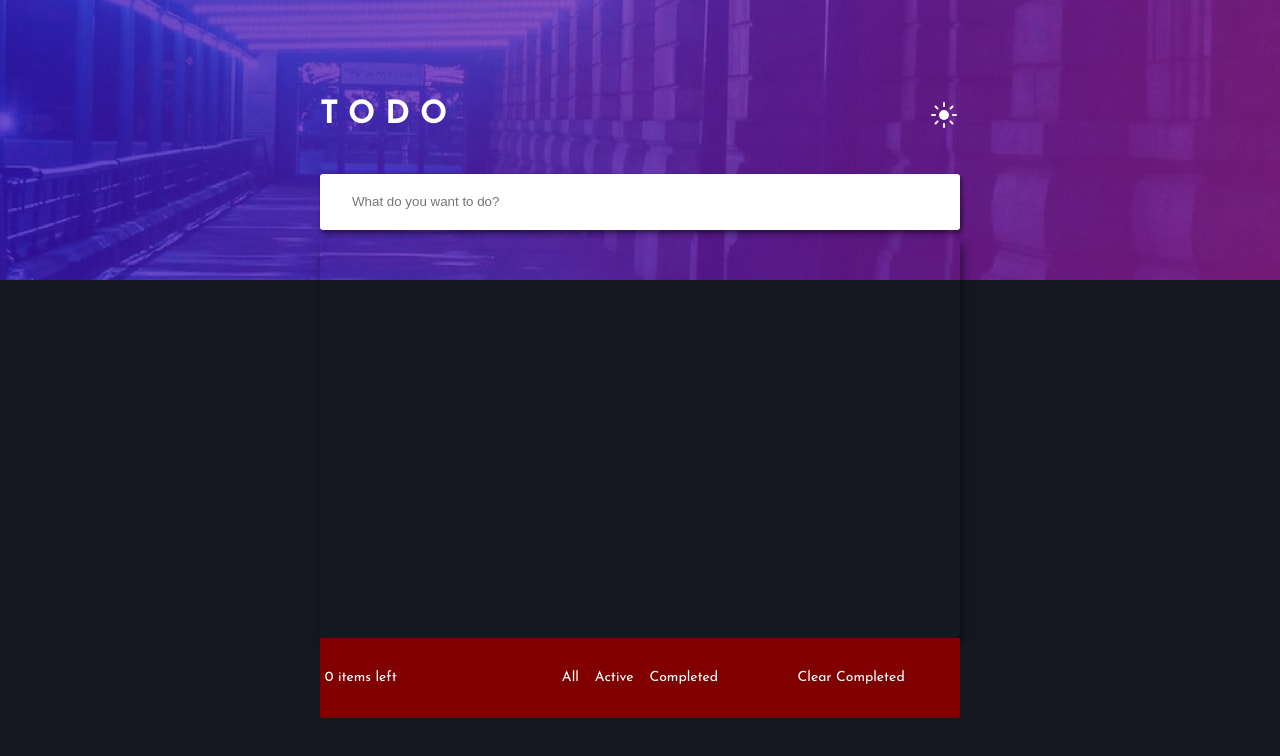
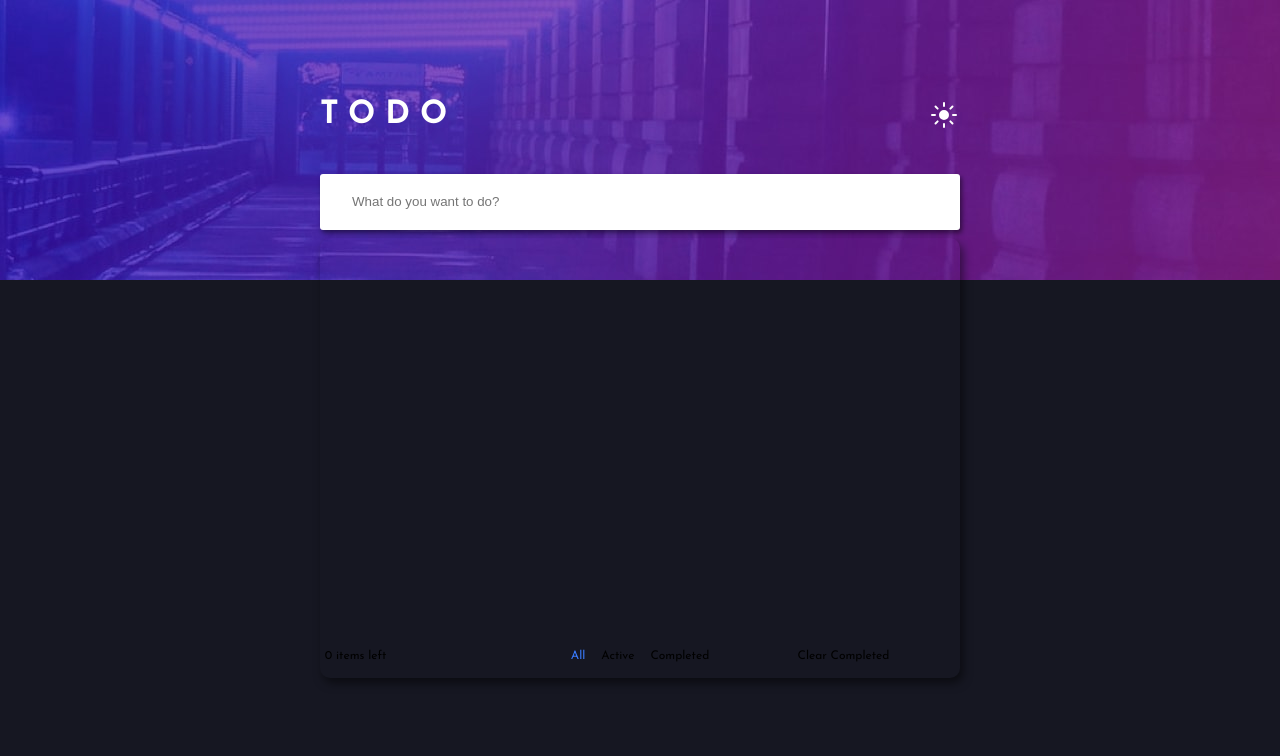
Before and after one commit to DevCollins/frontend-mentor-todo-challenge, a React (Create React App) app: page / in a window 1280 px wide. Shown: the top 756 px of the page. Built offline with nearby package versions, Linux system fonts and the light colour scheme.

Commit message:
completed the app features

```diff
--- a/package.json
+++ b/package.json
@@ -8,6 +8,7 @@
     "@testing-library/react": "^11.2.7",
     "@testing-library/user-event": "^12.8.3",
     "react": "^17.0.2",
+    "react-beautiful-dnd": "^13.1.0",
     "react-dom": "^17.0.2",
     "react-redux": "^7.2.6",
     "react-scripts": "4.0.3",
--- a/src/components/Layout.jsx
+++ b/src/components/Layout.jsx
@@ -1,18 +1,26 @@
 import { useRef, useState } from "react";
 import { useDispatch, useSelector } from "react-redux";
 import { setTheme } from "../state/ThemeSlice";
-import { addTodoItem } from "../state/TodoItemsSlice";
+import { addTodoItem, resetTodos } from "../state/TodoItemsSlice";
 import TodoItem from "./TodoItem";
 import "./css/layout.css";
 
 const Layout = ({ clicked }) => {
+  const filterAll = useRef();
+  const filterActive = useRef();
+  const filterCompleted = useRef();
   const dispatch = useDispatch();
   const todos = useSelector((state) => state.todos);
   const localColors = JSON.parse(localStorage.getItem("theme"));
   const [themeColors, setThemeColors] = useState({ ...localColors });
   const todoInput = useRef(null);
   const [todoItems, setTodoItems] = useState(todos);
-  const [counter, setCounter] = useState(todos.length);
+  const [counter, setCounter] = useState(
+    todos.length !== 0 ? todos[todos.length - 1].id : 0
+  );
+  const [incomplete, setIncomplete] = useState(
+    todos ? todos.filter((todo) => todo.state === "pending").length : 0
+  );
   const [dark, setDark] = useState(true);
   const addTodo = (event) => {
     event.preventDefault();
@@ -41,23 +49,45 @@ const Layout = ({ clicked }) => {
     if (todos) {
       if (category === "all") {
         setTodoItems(JSON.parse(localStorage.getItem("todos")));
+        filterAll.current.style.color = "hsl(220, 98%, 61%)";
+        filterCompleted.current.style.color = themeColors.lightGrayishBlue;
+        filterActive.current.style.color = themeColors.lightGrayishBlue;
       } else if (category === "active") {
-        const activeTodos = todos.filter((item) => {
+        const activeTodos = JSON.parse(localStorage.getItem("todos")).filter(
+          (item) => {
             return item.state === "pending";
-        });
+          }
+        );
         setTodoItems(activeTodos);
-        console.log(category);
+        filterActive.current.style.color = "hsl(220, 98%, 61%)";
+        filterCompleted.current.style.color = themeColors.lightGrayishBlue;
+        filterAll.current.style.color = themeColors.lightGrayishBlue;
       } else if (category === "completed") {
-        const completedTodos = todos.filter((item) => {
+        const completedTodos = JSON.parse(localStorage.getItem("todos")).filter(
+          (item) => {
             return item.state !== "pending";
-        });
+          }
+        );
         setTodoItems(completedTodos);
+        filterCompleted.current.style.color = "hsl(220, 98%, 61%)";
+        filterAll.current.style.color = themeColors.darkGrayishBlue;
+        filterActive.current.style.color = themeColors.darkGrayishBlue;
       } else {
         setTodoItems(JSON.parse(localStorage.getItem("todos")));
+        filterAll.current.style.color = "hsl(220, 98%, 61%)";
       }
     }
   };
 
+  const clearCompleted = () => {
+    const incompleteTodos = todos.filter((todo) => {
+      return todo.state === "pending";
+    });
+    dispatch(resetTodos({ todos: incompleteTodos }));
+
+    setTodoItems(incompleteTodos);
+    setIncomplete(incompleteTodos.length);
+  };
   const lightThemeIcon = (
     <svg xmlns="http://www.w3.org/2000/svg" width="26" height="26">
       <path
@@ -82,7 +112,7 @@ const Layout = ({ clicked }) => {
       <div className="todo-layout__title">
         <h3>TODO</h3>
         <div className="theme-toggle" onClick={toggleTheme}>
-          {themeColors.theme === "dark" ? darkThemeicon : lightThemeIcon}
+          {!themeColors.theme === "dark" ? darkThemeicon : lightThemeIcon}
         </div>
       </div>
       <form onSubmit={(event) => addTodo(event)}>
@@ -97,22 +127,66 @@ const Layout = ({ clicked }) => {
           }}
         />
       </form>
-      <div className="todo-items">
+      <div
+        className="todo-items"
+        onClick={() =>
+          setIncomplete(
+            JSON.parse(localStorage.getItem("todos")).filter(
+              (todo) => todo.state === "pending"
+            ).length
+          )
+        }
+      >
+        <div
+          className="todo-items-container"
+          onClick={() =>
+            setTodoItems(JSON.parse(localStorage.getItem("todos")))
+          }
+        >
           {todoItems.map((item) => {
             return <TodoItem item={item} key={item.id} colors={themeColors} />;
           })}
         </div>
-      <div className="footer">
+        <div
+          className="footer"
+          style={{ backgroundColor: `${themeColors.veryDarkDesaturatedBlue}` }}
+        >
           <div className="counter">
-          <p>{counter} items left</p>
+            <p style={{ color: themeColors.lightGrayishBlue }}>
+              {incomplete} items left
+            </p>
           </div>
           <div className="filters">
-          <p onClick={() => filter("all")}>All</p>
-          <p onClick={() => filter("active")}>Active</p>
-          <p onClick={() => filter("completed")}>Completed</p>
+            <p
+              ref={filterAll}
+              onClick={() => filter("all")}
+              style={{ color: "hsl(220, 98%, 61%)" }}
+            >
+              All
+            </p>
+            <p
+              ref={filterActive}
+              onClick={() => filter("active")}
+              style={{ color: themeColors.lightGrayishBlue }}
+            >
+              Active
+            </p>
+            <p
+              ref={filterCompleted}
+              onClick={() => filter("completed")}
+              style={{ color: themeColors.lightGrayishBlue }}
+            >
+              Completed
+            </p>
           </div>
           <div className="clear">
-          <p>Clear Completed</p>
+            <p
+              onClick={clearCompleted}
+              style={{ color: themeColors.lightGrayishBlue }}
+            >
+              Clear Completed
+            </p>
+          </div>
         </div>
       </div>
     </div>
--- a/src/components/css/layout.css
+++ b/src/components/css/layout.css
@@ -1,5 +1,7 @@
 .todo-layout {
   width: 50%;
+  max-width: 700px;
+  min-width: 400px;
   min-height: 70vh;
   position: fixed;
   top: 8vh;
@@ -55,27 +57,33 @@
 
 .todo-items {
   width: 100%;
-  height: 50vh;
-  border-radius: 5px;
-  overflow-x: hidden;
-  overflow-y: scroll;
+  height: 55vh;
+  border-radius: 10px;
+  position: relative;
   box-shadow: 3px 5px 10px rgba(0, 0, 0, 0.5);
+  display: flex;
+  flex-direction: column;
+  justify-content: space-between;
+}
+.todo-items-container {
+  width: 100%;
+  height: 90%;
+  overflow-y: auto;
+  position: relative;
 }
 
 ::-webkit-scrollbar {
-  background-color: inherit;
   width: 0.4rem;
+  background-color: transparent;
 }
 ::-webkit-scrollbar-thumb {
-  background-color: hsl(235, 24%, 19%);
+  background-color: maroon;
   cursor: pointer;
   border-radius: 10px;
 }
-::-webkit-scrollbar-track {
-  background-color: maroon;
-}
+
 ::-webkit-scrollbar-track-piece {
-  background-color: inherit;
+  display: none;
 }
 
 .footer {
@@ -83,9 +91,8 @@
   align-items: center;
   justify-content: space-between;
   width: 100%;
-  height: 5rem;
-  background: maroon;
   padding: 0 0.3rem;
+  height: 10%;
 }
 .counter {
   flex: 1;
@@ -104,7 +111,17 @@
 }
 
 .footer p {
-  font-size: 14px;
-  color: white;
+  font-size: 12px;
   cursor: pointer;
+  padding: 0.4rem 0;
 }
+
+@media (max-width: 375px) {
+  .todo-layout {
+    width: 90%;
+    min-width: 80%;
+  }
+  .todo-items {
+    height: 60vh;
+  }
+}
--- a/src/components/css/todoItem.css
+++ b/src/components/css/todoItem.css
@@ -4,6 +4,7 @@
   padding: 0 0.5rem;
   height: 50px;
   text-decoration: none;
+  position: relative;
 }
 
 .checkmark {
@@ -20,9 +21,27 @@
   margin: 0 1rem;
 }
 
+.todo-item p:hover {
+  color: hsl(236, 33%, 92%);
+}
+
 .completed {
   text-decoration: line-through;
 }
 .pending {
   text-decoration: none;
 }
+
+.remove-todo {
+  position: absolute;
+  transition: all 0.4s ease;
+  right: 0.5rem;
+  margin-top: auto;
+  justify-content: center;
+  align-items: center;
+  display: flex;
+  opacity: 0;
+  height: 2rem;
+  width: 2rem;
+  cursor: pointer;
+}
--- a/src/state/ThemeSlice.js
+++ b/src/state/ThemeSlice.js
@@ -6,13 +6,15 @@ const darkThemeColors = {
   lightGrayishBlueHover: "hsl(236, 33%, 92%)",
   darkGrayishBlue: "hsl(234, 11%, 52%)",
   veryDarkGrayishBlue: "hsl(233, 14%, 35%)",
+  veryLightGrayishBlue: "hsl(236, 33%, 92%)",
 };
 const lightThemeColors = {
   veryDarkBlue: "hsl(0, 0%, 98%)",
   veryDarkDesaturatedBlue: "hsl(236, 33%, 92%)",
   lightGrayishBlue: "hsl(233, 14%, 35%)",
-  darkGrayishBlue: "hsl(236, 9%, 61%)",
+  darkGrayishBlue: "rgb(77, 80, 102)",
   veryDarkGrayishBlue: "hsl(235, 19%, 35%)",
+  veryLightGrayishBlue: "hsl(236, 33%, 92%)",
 };
 const initialState = {
   ...darkThemeColors,
--- a/src/state/TodoItemsSlice.js
+++ b/src/state/TodoItemsSlice.js
@@ -11,22 +11,30 @@ const todoItemsSlice = createSlice({
       localStorage.setItem("todos", JSON.stringify(state));
     },
     removeTodoItem(state, action) {
-      const index = state.findIndex((item) => {
-        return item.id === action.payload.itemid;
-      });
-      state.splice(index, 1);
+      state.splice(
+        state.findIndex((item) => item.id === action.payload.itemId),
+        1
+      );
       localStorage.setItem("todos", JSON.stringify(state));
     },
     updateTodoItem(state, action) {
       const index = state.findIndex((item) => {
         return item.id === action.payload.itemId;
       });
-      state[index] = action.payload.item;
+      state.splice(index, 1, action.payload.item);
+      localStorage.setItem("todos", JSON.stringify(state));
+    },
+    resetTodos(state, action) {
+      state = action.payload.todos;
       localStorage.setItem("todos", JSON.stringify(state));
     },
   },
 });
 
-export const { addTodoItem, removeTodoItem, updateTodoItem } =
-  todoItemsSlice.actions;
+export const {
+  addTodoItem,
+  removeTodoItem,
+  updateTodoItem,
+  resetTodos,
+} = todoItemsSlice.actions;
 export default todoItemsSlice.reducer;
```
Also changed, not shown: src/components/TodoItem.jsx (+33 -4 lines), 1 other file (tests, documents, lock files or other folders). Lines whose indentation alone changed are shown as unchanged.
